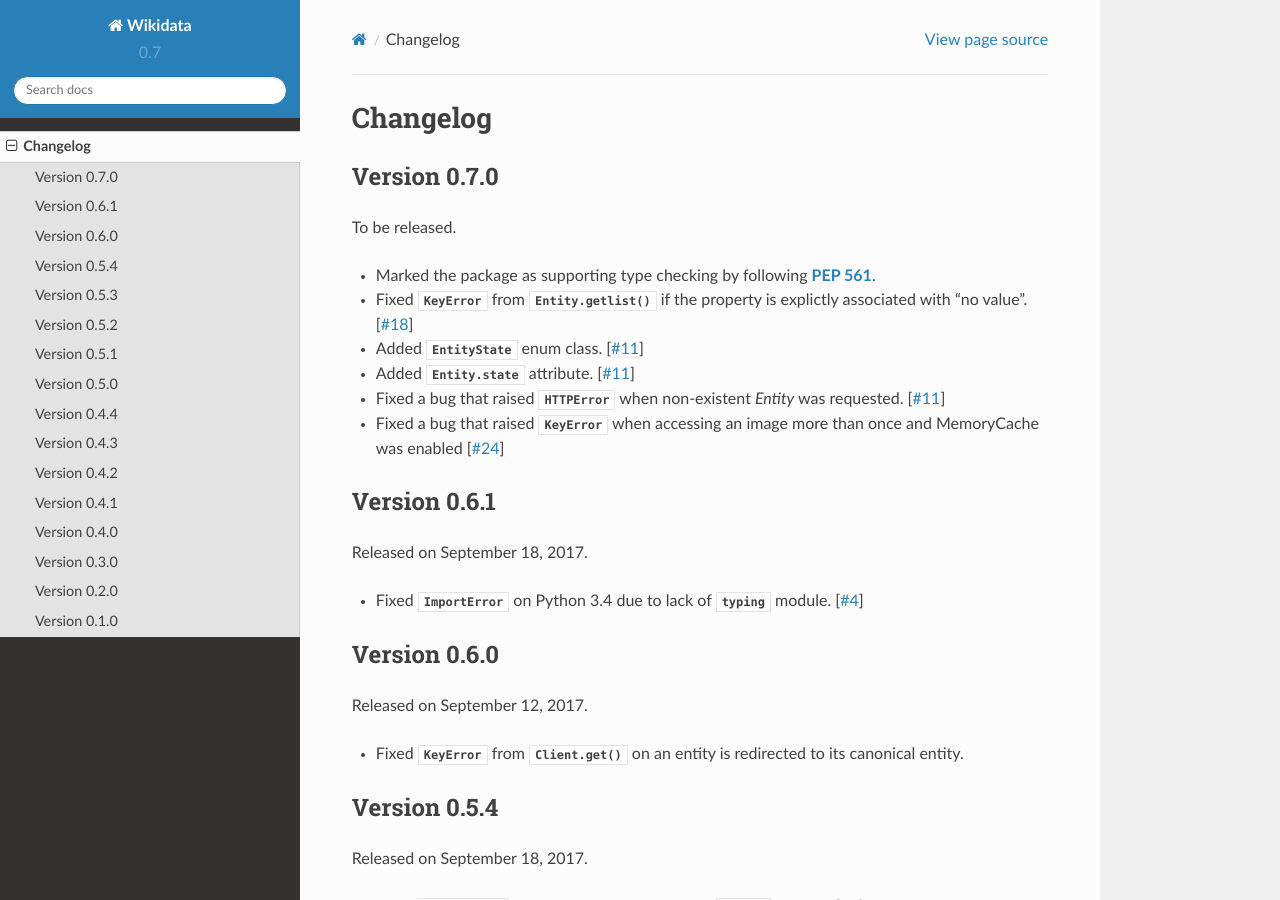
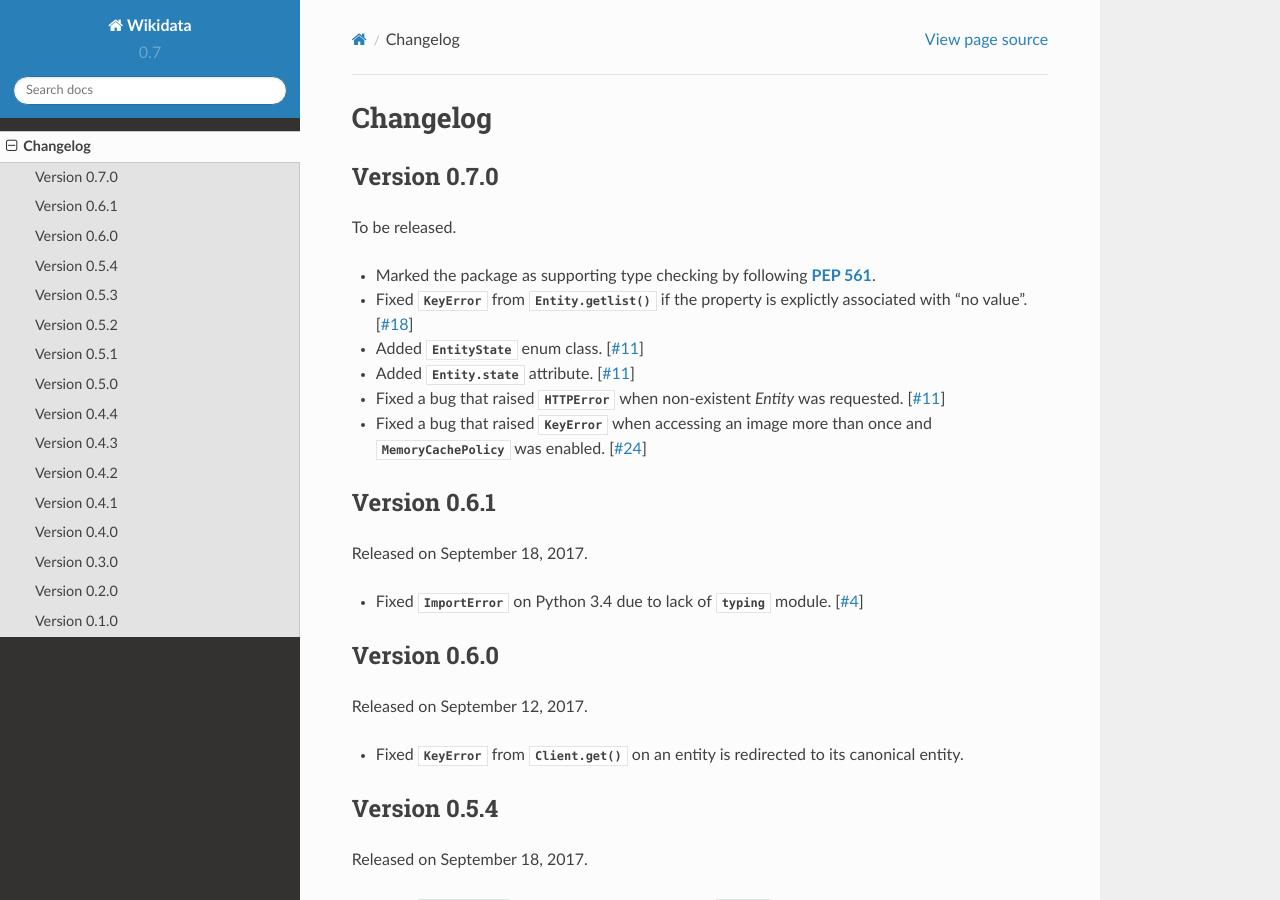
Before and after one commit to dahlia/wikidata, a Sphinx documentation site: the page built from docs/changes.rst, in a window 1280 px wide and 900 px high. Built offline with Sphinx 7.4.7 and the Read the Docs theme 2.0.0, drawn with Linux system fonts in a browser that asks for light colours.

Commit message:
Update docs/changes.rst
Co-authored-by: Hong Minhee (洪 民憙) <hong.minhee@gmail.com>

```diff
--- a/docs/changes.rst
+++ b/docs/changes.rst
@@ -16,7 +16,7 @@
 - Fixed a bug that raised :exc:`~urllib.error.HTTPError` when
   non-existent `Entity` was requested.  [:pr:`11`]
 - Fixed a bug that raised :exc:`KeyError` when accessing an image more than
-  once and MemoryCache was enabled [:pr:`24`]
+  once and :class:`~wikidata.cache.MemoryCachePolicy` was enabled.  [:pr:`24`]
 
 
 Version 0.6.1
```
